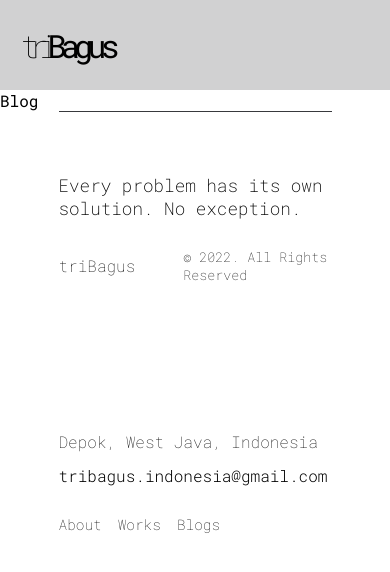
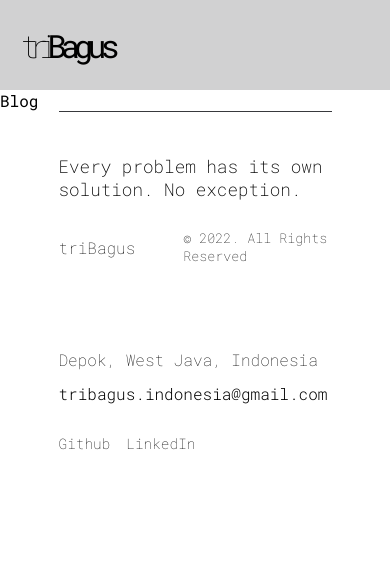
Before and after one commit to tribagusu/tribagus-website, a Next.js app: page /blog in a window 390 px wide. Shown: the top 572 px of the page. Built offline with nearby package versions, Linux system fonts and the light colour scheme.

Commit message:
fix responsive

```diff
--- a/components/About.tsx
+++ b/components/About.tsx
@@ -136,6 +136,8 @@ const About = () => {
             interactive team where I will continue expanding my Fullstack
             knowledge into perfecting web-app and mobile-app.
           </p>
+          <br />
+          <small>Interest: tech, blockchain, bitter coffee</small>
         </aside>
       </section>
     </main>
--- a/components/layout/Footer.tsx
+++ b/components/layout/Footer.tsx
@@ -16,14 +16,11 @@ const Footer = () => {
           <h3>Depok, West Java, Indonesia</h3>
           <h2>tribagus.indonesia@gmail.com</h2>
           <div className={styles.links}>
-            <Link href="/#about" scroll={false}>
-              <p>About</p>
+            <Link href="https://github.com/tribagusu" target="_blank">
+              <p>Github</p>
             </Link>
-            <Link href="/#works" scroll={false}>
-              <p>Works</p>
-            </Link>
-            <Link href="/">
-              <p>Blogs</p>
+            <Link href="https://www.linkedin.com/in/tribagus/" target="_blank">
+              <p>LinkedIn</p>
             </Link>
           </div>
         </div>
--- a/package.json
+++ b/package.json
@@ -9,6 +9,10 @@
     "lint": "next lint"
   },
   "dependencies": {
+    "@emotion/react": "^11.10.5",
+    "@emotion/styled": "^11.10.5",
+    "@mui/icons-material": "^5.10.14",
+    "@mui/material": "^5.10.14",
     "next": "13.0.3",
     "react": "18.2.0",
     "react-dom": "18.2.0",
--- a/styles/About.module.scss
+++ b/styles/About.module.scss
@@ -119,11 +119,11 @@
       margin-top: 2rem;
       margin-right: 5rem;
       small {
-        font-weight: 200;
+        font-weight: 100;
         font-size: 1rem;
       }
       p {
-        font-weight: 200;
+        font-weight: 100;
         font-size: 1.1rem;
       }
       h1 {
--- a/styles/Footer.module.scss
+++ b/styles/Footer.module.scss
@@ -54,6 +54,9 @@
           font-weight: 100;
           font-size: 0.9rem;
         }
+        p:hover {
+          font-weight: 300;
+        }
       }
     }
   }
@@ -77,12 +80,17 @@
     .container {
       flex-direction: column;
       padding-right: 5rem;
+      gap: 0;
+      .left {
+        margin-top: 0;
+      }
     }
   }
 }
 
 @include sm {
   .footer {
+    height: 450px;
     .container {
       padding-right: 0;
       .left {
--- a/styles/Header.module.scss
+++ b/styles/Header.module.scss
@@ -157,9 +157,6 @@
           display: none;
         }
       }
-      .contact {
-        display: none;
-      }
     }
   }
 }
@@ -174,10 +171,7 @@
         }
       }
       .contact {
-        .github {
-          display: none;
-        }
-        .linkedin {
+        .resume {
           display: none;
         }
       }
@@ -191,9 +185,7 @@
     .container {
       width: 100%;
       .contact {
-        .resume {
-          display: none;
-        }
+        display: none;
       }
     }
   }
```
Also changed, not shown: pages/index.tsx (+12 -0 lines), 1 other file (tests, documents, lock files or other folders).
